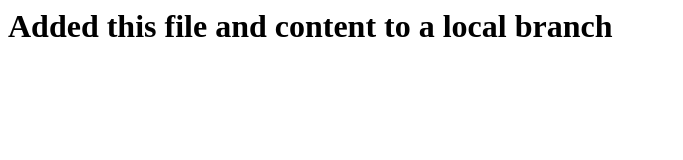
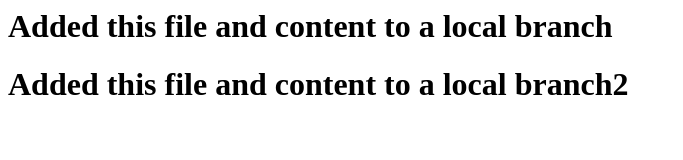
Before and after one commit to AkshajSelenium/git_video_practicee, a plain HTML site: page index.html in a window 1280 px wide. Shown: the whole page, without its empty margins (0-683 px from the left). Drawn offline with Linux system fonts and the light colour scheme.

Commit message:
test another user

```diff
--- a/index.html
+++ b/index.html
@@ -2,6 +2,7 @@
 <head>
 <body>
 <h1>Added this file and content to a local branch</h1>
+<h1>Added this file and content to a local branch2</h1>
 </body>
 </head>
 </html>
```
